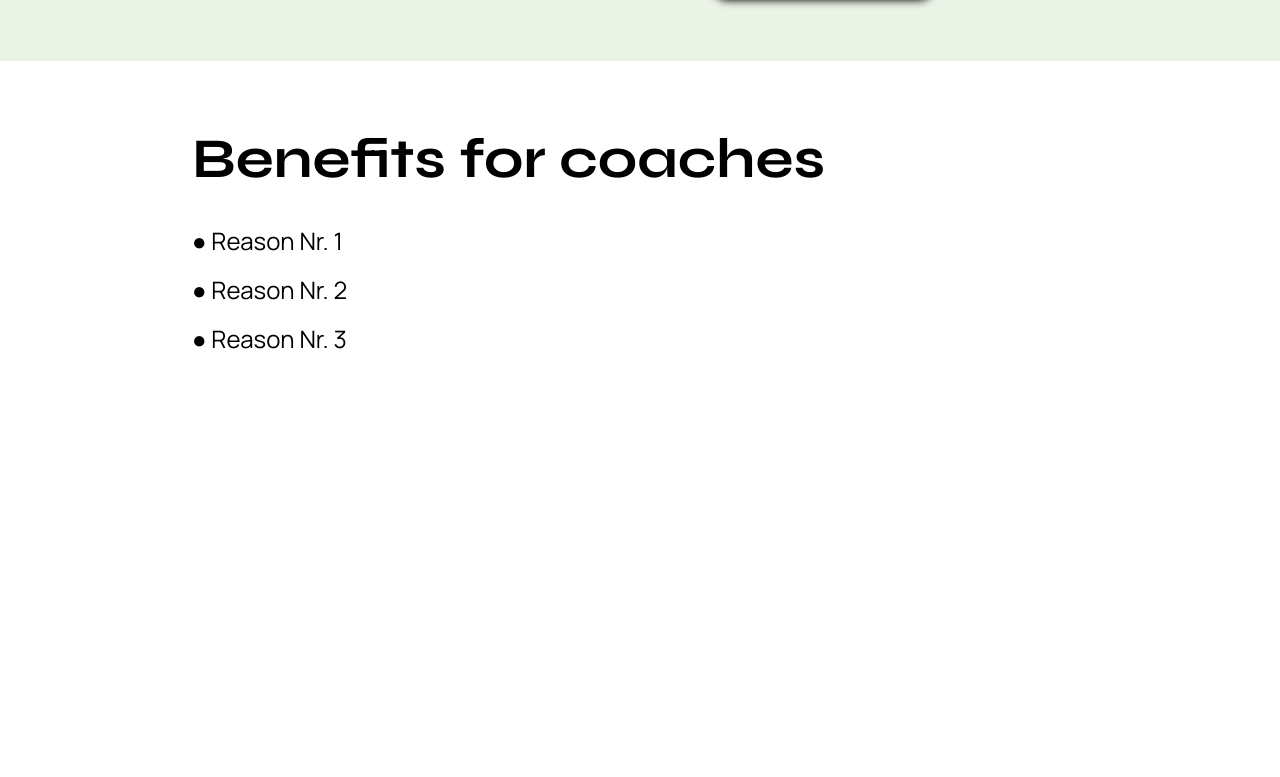
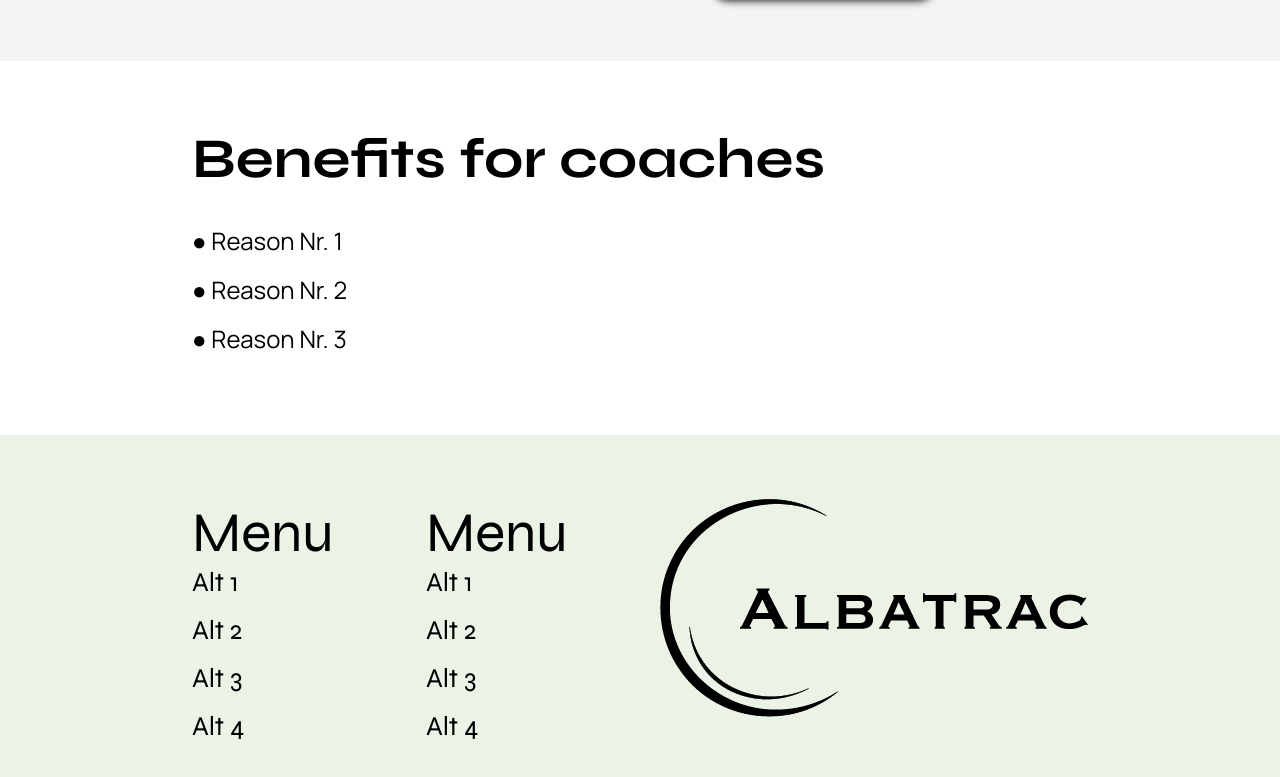
Before and after one commit to albatrac/albatrac, a React (Vite) app: page / in a window 1280 px wide. Shown: the part 1851-2628 px from the top of the page. Before the commit the page ends 2286 px from the top, so only its background shows below. Built offline with nearby package versions, Linux system fonts and the light colour scheme.

Commit message:
new footer

```diff
--- a/src/frontend/App.tsx
+++ b/src/frontend/App.tsx
@@ -2,6 +2,7 @@ import Navigation from "./components/navigation";
 import LandingPage from "./pages/landing-page";
 import "./main.scss";
 import { Routes, Route } from "react-router-dom";
+import Footer from "./components/footer";
 
 function App() {
 	return (
@@ -11,6 +12,8 @@ function App() {
 			<Routes>
 				<Route path="/" element={<LandingPage />} />
 			</Routes>
+
+			<Footer />
 		</>
 	);
 }
--- /dev/null
+++ b/src/frontend/components/footer.tsx
@@ -0,0 +1,39 @@
+/**
+ * Footer for Albatrac website
+ */
+
+import Logo from "../../assets/images/Element 8.png";
+
+const Footer = () => {
+	return (
+		<>
+			<section className="footer">
+				<div className="footer__container spacing">
+					<div>
+						<ul>
+							<label className="h2">Menu</label>
+							<li className="h3">Alt 1</li>
+							<li className="h3">Alt 2</li>
+							<li className="h3">Alt 3</li>
+							<li className="h3">Alt 4</li>
+						</ul>
+					</div>
+					<div>
+						<label className="h2">Menu</label>
+						<ul>
+							<li className="h3">Alt 1</li>
+							<li className="h3">Alt 2</li>
+							<li className="h3">Alt 3</li>
+							<li className="h3">Alt 4</li>
+						</ul>
+					</div>
+					<div>
+						<img src={Logo} alt="" />
+					</div>
+				</div>
+			</section>
+		</>
+	);
+};
+
+export default Footer;
--- a/src/frontend/components/navigation.tsx
+++ b/src/frontend/components/navigation.tsx
@@ -1,5 +1,5 @@
 /**
- * Landing page for Albatrac website
+ * Navigation bar for Albatrac website
  */
 import Container from "react-bootstrap/Container";
 import Navbar from "react-bootstrap/Navbar";
--- a/src/frontend/main.scss
+++ b/src/frontend/main.scss
@@ -11,5 +11,6 @@
 @import "./styling/globals/variables.scss";
 
 // PARTIAL STYLING
+@import "./styling/partials/footer.scss";
 @import "./styling/partials/landing-page.scss";
 @import "./styling/partials/navigation.scss";
--- a/src/frontend/styling/globals/typography.scss
+++ b/src/frontend/styling/globals/typography.scss
@@ -12,6 +12,7 @@ h3,
 .h3 {
 	font-family: "Syne", sans-serif;
 	font-size: 1.7rem;
+	margin-bottom: 1rem;
 }
 
 h2,
--- /dev/null
+++ b/src/frontend/styling/partials/footer.scss
@@ -0,0 +1,16 @@
+.footer {
+	background-color: var(--colour-beige-green);
+	padding-top: 4rem;
+	padding-bottom: 4rem;
+	--colour-black: #fff;
+
+	ul {
+		list-style: none;
+	}
+}
+
+.footer__container {
+	display: flex;
+	flex-direction: row;
+	justify-content: space-between;
+}
--- a/src/frontend/styling/partials/landing-page.scss
+++ b/src/frontend/styling/partials/landing-page.scss
@@ -53,7 +53,7 @@
 }
 
 .players {
-	background-color: var(--colour-beige-green);
+	background-color: var(--colour-beige);
 	padding-top: 4rem;
 	padding-bottom: 4rem;
 }
--- a/src/frontend/styling/partials/navigation.scss
+++ b/src/frontend/styling/partials/navigation.scss
@@ -10,6 +10,7 @@
 	width: 100%;
 	transition: ease-in-out 1s;
 	--page-padding: 8rem;
+	z-index: 1000;
 }
 
 .navigation--scroll {
```
